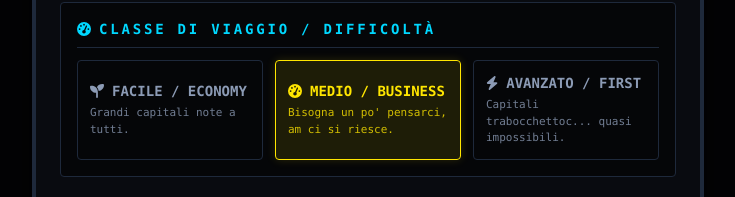
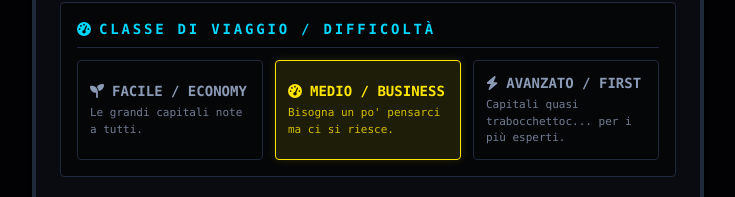
Before and after one commit to ImVinzzzz/Capitali-Express, a React (Vite) app: page / in a window 1280 px wide. Shown: the part 398-595 px from the top of the page, without its empty margins (272-1007 px from the left). Built offline with nearby package versions, Linux system fonts and the light colour scheme.

Commit message:
Update GameSetup.tsx

```diff
--- a/src/components/GameSetup.tsx
+++ b/src/components/GameSetup.tsx
@@ -25,9 +25,9 @@ const MIN_PLAYERS = 1;
 const MAX_PLAYERS = 6;
 
 const DIFFICULTY_OPTIONS: { value: Difficulty; label: string; hint: string; icon: typeof faSeedling }[] = [
-  { value: "facile", label: "Facile / Economy", hint: "Grandi capitali note a tutti.", icon: faSeedling },
-  { value: "medio", label: "Medio / Business", hint: "Bisogna un po' pensarci, am ci si riesce.", icon: faGaugeHigh },
-  { value: "avanzato", label: "Avanzato / First", hint: "Capitali trabocchettoc... quasi impossibili.", icon: faBolt },
+  { value: "facile", label: "Facile / Economy", hint: "Le grandi capitali note a tutti.", icon: faSeedling },
+  { value: "medio", label: "Medio / Business", hint: "Bisogna un po' pensarci ma ci si riesce.", icon: faGaugeHigh },
+  { value: "avanzato", label: "Avanzato / First", hint: "Capitali quasi trabocchettoc... per i più esperti.", icon: faBolt },
 ];
 
 const MODE_OPTIONS: { value: GameMode; label: string; hint: string; icon: typeof faSignsPost }[] = [
```
